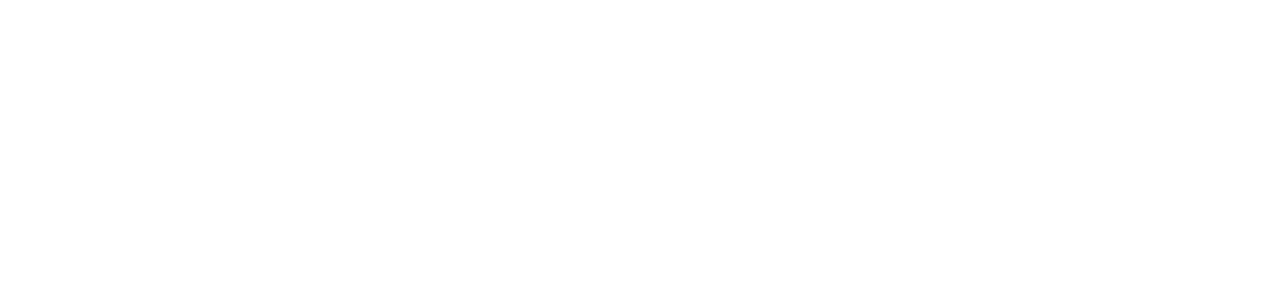
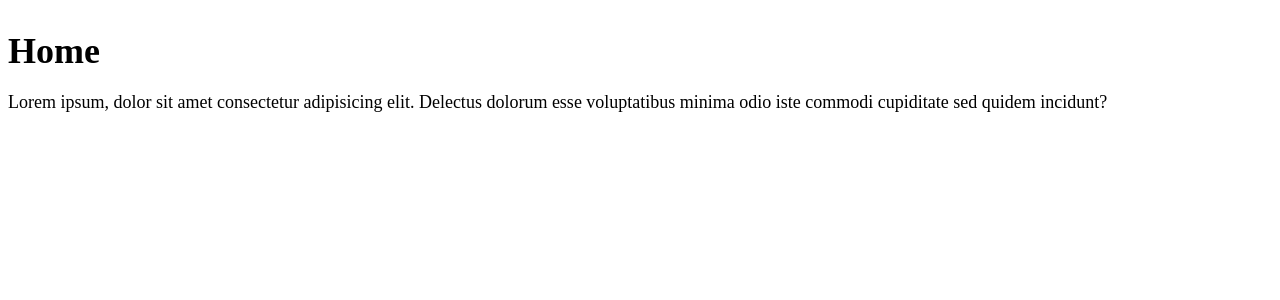
Before and after one commit to lucasjolibois54/spacegen-x, a Nuxt app: page / in a window 1280 px wide. Shown: the top 300 px of the page. Built offline with nearby package versions, Linux system fonts and the light colour scheme.

Commit message:
Create index.vue

```diff
--- /dev/null
+++ b/pages/index.vue
@@ -0,0 +1,22 @@
+<script setup>
+</script>
+
+<template>
+    <div>
+        <h2>Home</h2>
+        <p>Lorem ipsum, dolor sit amet consectetur adipisicing elit. Delectus dolorum esse voluptatibus minima odio iste commodi cupiditate sed quidem incidunt?</p>
+    </div>
+</template>
+
+<style scoped>
+
+    h2{
+        margin-bottom: 20px;
+        font-size: 36px;
+    }
+
+    p{
+        font-size: 18px;
+        margin: 20px 0;
+    }
+</style>
```
